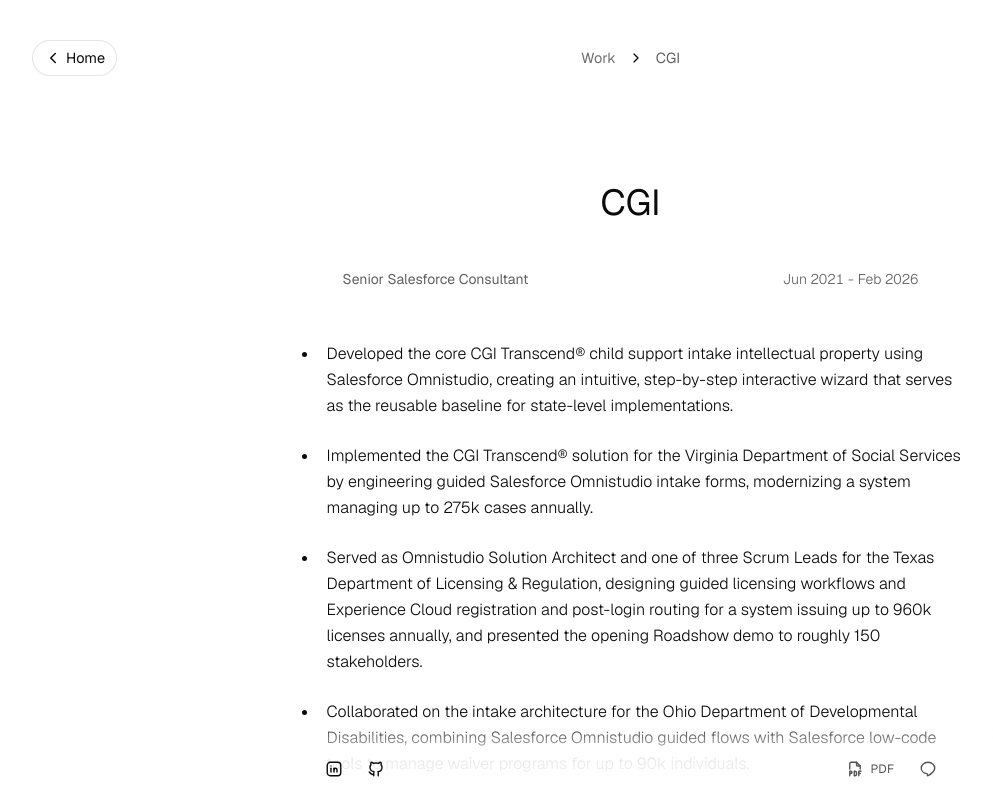
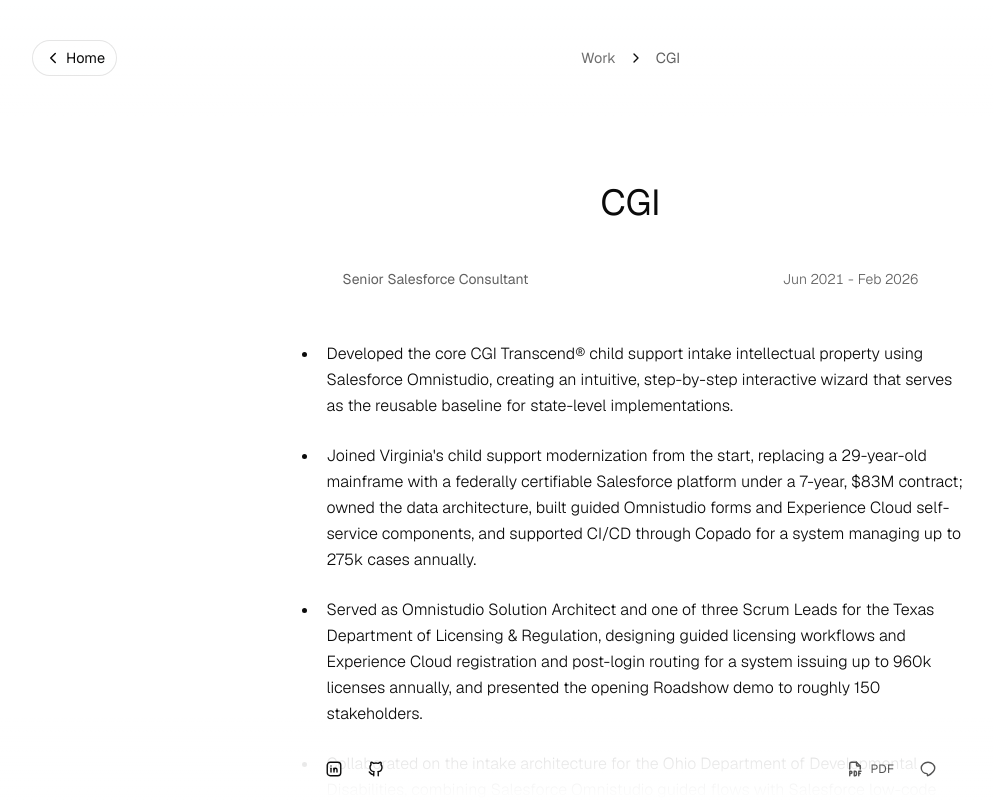
Before and after one commit to ryanww321/Portfolio, a Next.js app: page /work/cgi in a window 1280 px wide. Shown: the top 800 px of the page, without its empty margins (2-995 px from the left). Built offline with nearby package versions, Linux system fonts and the light colour scheme.

Commit message:
Lead the Virginia bullet with the mainframe replacement and contract scale
Co-Authored-By: Claude Opus 5.5 (1M context) <noreply@anthropic.com>
Claude-Session: https://claude.ai/code/session_01PBi32bzueCV3eTmEgZJTfr

```diff
--- a/data/workExperience.ts
+++ b/data/workExperience.ts
@@ -53,7 +53,7 @@ export const workExperience: WorkExperience[] = [
     ],
     highlights: [
       "Developed the core CGI Transcend® child support intake intellectual property using Salesforce Omnistudio, creating an intuitive, step-by-step interactive wizard that serves as the reusable baseline for state-level implementations.",
-      "Implemented the CGI Transcend® solution for the Virginia Department of Social Services by engineering guided Salesforce Omnistudio intake forms, modernizing a system managing up to 275k cases annually.",
+      "Joined Virginia's child support modernization from the start, replacing a 29-year-old mainframe with a federally certifiable Salesforce platform under a 7-year, $83M contract; owned the data architecture, built guided Omnistudio forms and Experience Cloud self-service components, and supported CI/CD through Copado for a system managing up to 275k cases annually.",
       "Served as Omnistudio Solution Architect and one of three Scrum Leads for the Texas Department of Licensing & Regulation, designing guided licensing workflows and Experience Cloud registration and post-login routing for a system issuing up to 960k licenses annually, and presented the opening Roadshow demo to roughly 150 stakeholders.",
       "Collaborated on the intake architecture for the Ohio Department of Developmental Disabilities, combining Salesforce Omnistudio guided flows with Salesforce low-code tools to manage waiver programs for up to 90k individuals.",
       "Selected as 1 of 2 key resources to transition from implementation to the Managed Services team for the Ohio Department of Developmental Disabilities, entrusted with the production stability of a system serving up to 90k individuals.",
```
